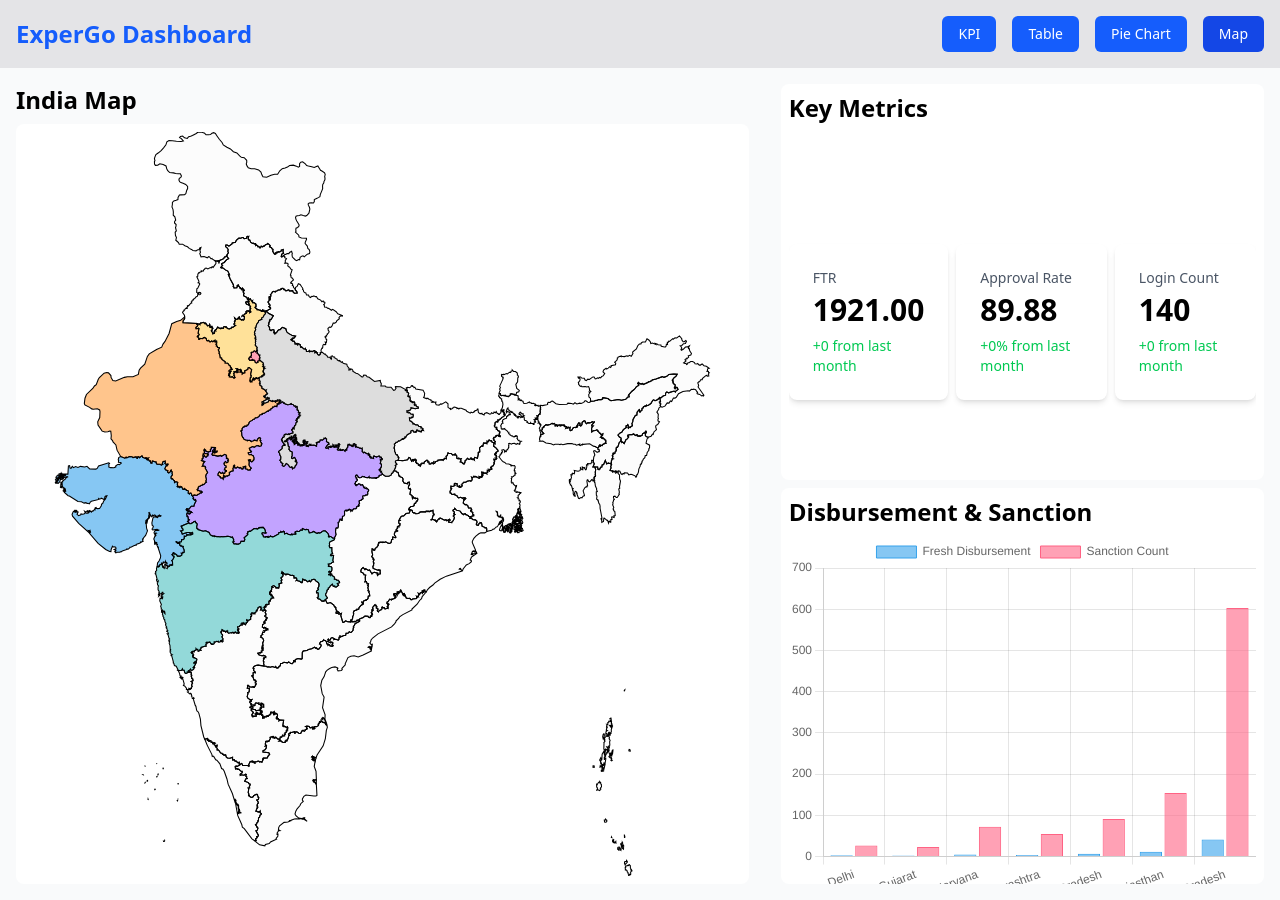
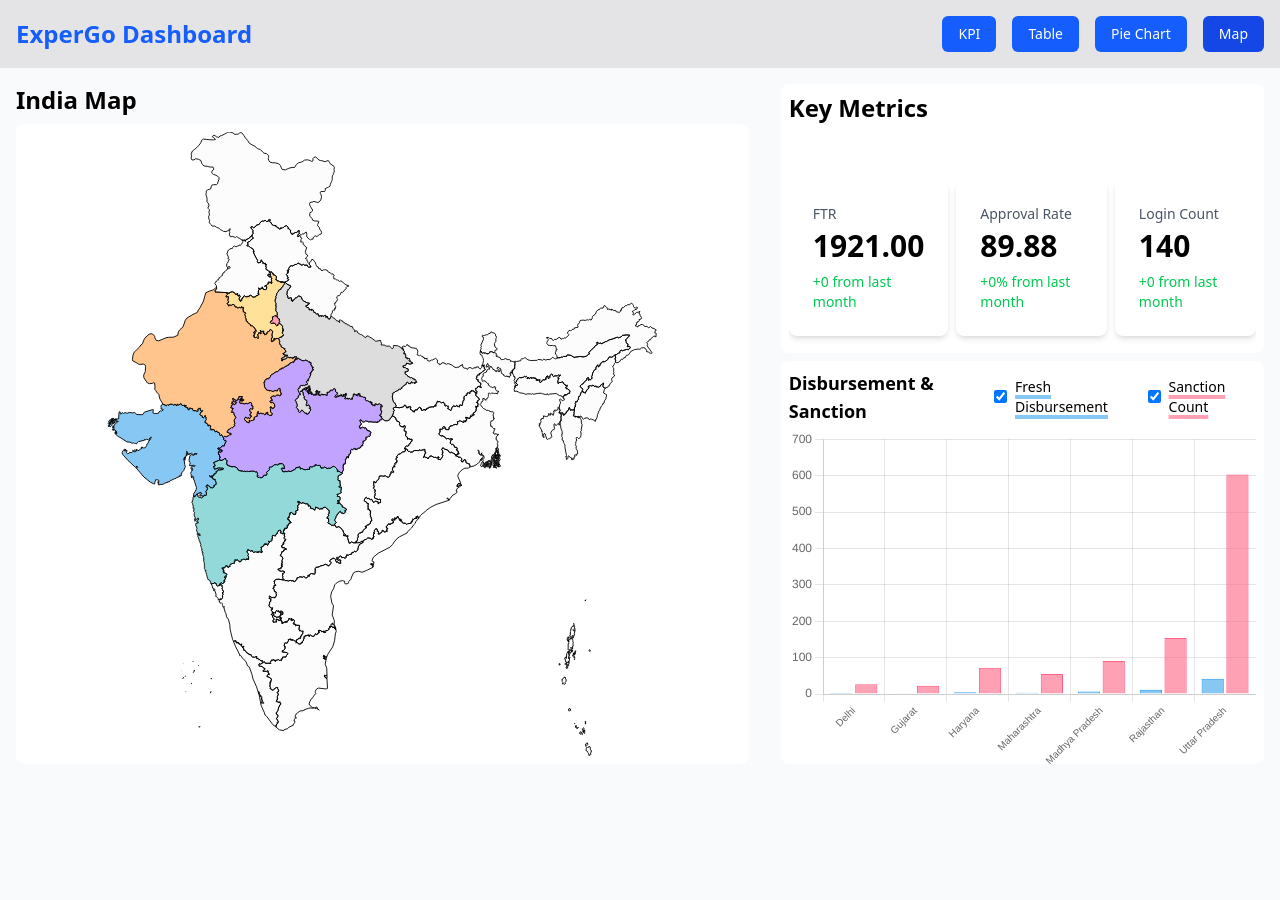
Before and after one commit to Amritesh-Bhardwaj/ExperGO-1, a Next.js app: page /map in a window 1280 px wide. After the commit the page ends 800 px from the top, so only its background shows below. Built offline with nearby package versions, Linux system fonts and the light colour scheme.

Commit message:
Adjusted Bar Graph - Checbox and Label Visibility

```diff
--- a/src/app/(dashboard)/map/page.tsx
+++ b/src/app/(dashboard)/map/page.tsx
@@ -23,7 +23,7 @@ interface Branch {
   sanctionCount: number;
   rejection: number;
   cancellation: number;
-  freshDisbAmt: number; // Added to match JSON data
+  freshDisbAmt: number;
 }
 
 interface Region {
@@ -33,7 +33,7 @@ interface Region {
   sanctionCount: number;
   rejection: number;
   cancellation: number;
-  freshDisbAmt: number; // Added to match JSON data
+  freshDisbAmt: number;
   branches: Branch[];
 }
 
@@ -44,7 +44,7 @@ interface State {
   sanctionCount: number;
   rejection: number;
   cancellation: number;
-  freshDisbAmt: number; // Added to match JSON data
+  freshDisbAmt: number;
   regions: Region[];
 }
 
@@ -60,6 +60,9 @@ interface TableData {
 }
 
 export default function MapPage() {
+  // Chart data series visibility state
+  const [datasetVisibility, setDatasetVisibility] = useState<boolean[]>([true, true]);
+
   const processData = (data: TableData) => {
     const states = data.tableData
       .filter((state) => state.id !== "grandTotal") // Exclude Grand Total
@@ -68,7 +71,7 @@ export default function MapPage() {
         ftr: state.wip,
         approvalRate: state.sanctionCount / (state.sanctionCount + state.rejection + state.cancellation),
         loginCount: state.regions.length * 10,
-        freshDisbursement: state.freshDisbAmt, // Use actual freshDisbAmt from JSON
+        freshDisbursement: state.freshDisbAmt,
       }));
 
     const grandTotals = states.reduce(
@@ -100,31 +103,59 @@ export default function MapPage() {
     ? states.find((state) => state.name === selectedState)
     : { name: "India", ...grandTotals };
 
-  // Bar chart data logic
-  const getBarChartData = () => {
-    if (!selectedState) {
-      // No state selected: Show all states
-      return {
-        labels: states.map((state) => state.name),
-        datasets: [
+  // Toggle visibility for a dataset
+  const toggleDatasetVisibility = (index: number) => {
+    setDatasetVisibility((prev) => {
+      const newVisibility = [...prev];
+      newVisibility[index] = !newVisibility[index];
+      return newVisibility;
+    });
+  };
+
+  // Define dataset properties with colors for consistency
+  const datasetProperties = [
     {
       label: "Fresh Disbursement",
-            data: states.map((state) => state.freshDisbursement),
       backgroundColor: "rgba(54, 162, 235, 0.6)",
       borderColor: "rgba(54, 162, 235, 1)",
-            borderWidth: 1,
     },
     {
       label: "Sanction Count",
-            data: states.map((state) => state.sanctionCount),
       backgroundColor: "rgba(255, 99, 132, 0.6)",
       borderColor: "rgba(255, 99, 132, 1)",
+    }
+  ];
+
+  // Bar chart data logic
+  const getBarChartData = () => {
+    let labels: string[] = [];
+    let datasets: any[] = [];
+
+    if (!selectedState) {
+      // No state selected: Show all states
+      labels = states.map((state) => state.name);
+
+      // Only add visible datasets
+      if (datasetVisibility[0]) {
+        datasets.push({
+          label: datasetProperties[0].label,
+          data: states.map((state) => state.freshDisbursement),
+          backgroundColor: datasetProperties[0].backgroundColor,
+          borderColor: datasetProperties[0].borderColor,
           borderWidth: 1,
-          },
-        ],
-      };
+        });
       }
 
+      if (datasetVisibility[1]) {
+        datasets.push({
+          label: datasetProperties[1].label,
+          data: states.map((state) => state.sanctionCount),
+          backgroundColor: datasetProperties[1].backgroundColor,
+          borderColor: datasetProperties[1].borderColor,
+          borderWidth: 1,
+        });
+      }
+    } else {
       const selectedStateData = states.find((state) => state.name === selectedState);
       if (!selectedStateData) {
         return { labels: [], datasets: [] }; // Fallback
@@ -132,66 +163,101 @@ export default function MapPage() {
 
       if (selectedStateData.regions.length > 1) {
         // Multiple regions: Show region data
-      return {
-        labels: selectedStateData.regions.map((region) => region.name),
-        datasets: [
-          {
-            label: "Fresh Disbursement",
+        labels = selectedStateData.regions.map((region) => region.name);
+
+        if (datasetVisibility[0]) {
+          datasets.push({
+            label: datasetProperties[0].label,
             data: selectedStateData.regions.map((region) => region.freshDisbAmt),
-            backgroundColor: "rgba(54, 162, 235, 0.6)",
-            borderColor: "rgba(54, 162, 235, 1)",
+            backgroundColor: datasetProperties[0].backgroundColor,
+            borderColor: datasetProperties[0].borderColor,
             borderWidth: 1,
-          },
-          {
-            label: "Sanction Count",
+          });
+        }
+
+        if (datasetVisibility[1]) {
+          datasets.push({
+            label: datasetProperties[1].label,
             data: selectedStateData.regions.map((region) => region.sanctionCount),
-            backgroundColor: "rgba(255, 99, 132, 0.6)",
-            borderColor: "rgba(255, 99, 132, 1)",
+            backgroundColor: datasetProperties[1].backgroundColor,
+            borderColor: datasetProperties[1].borderColor,
             borderWidth: 1,
-          },
-        ],
-      };
+          });
+        }
       } else if (selectedStateData.regions.length === 1) {
         // Single region: Show branch data
         const region = selectedStateData.regions[0];
-      return {
-        labels: region.branches.map((branch) => branch.name),
-        datasets: [
-          {
-            label: "Fresh Disbursement",
+        labels = region.branches.map((branch) => branch.name);
+
+        if (datasetVisibility[0]) {
+          datasets.push({
+            label: datasetProperties[0].label,
             data: region.branches.map((branch) => branch.freshDisbAmt),
-            backgroundColor: "rgba(54, 162, 235, 0.6)",
-            borderColor: "rgba(54, 162, 235, 1)",
+            backgroundColor: datasetProperties[0].backgroundColor,
+            borderColor: datasetProperties[0].borderColor,
             borderWidth: 1,
-          },
-          {
-            label: "Sanction Count",
-            data: region.branches.map((branch) => branch.sanctionCount),
-            backgroundColor: "rgba(255, 99, 132, 0.6)",
-            borderColor: "rgba(255, 99, 132, 1)",
-            borderWidth: 1,
-          },
-        ],
-      };
+          });
         }
 
-    return { labels: [], datasets: [] }; // Fallback
+        if (datasetVisibility[1]) {
+          datasets.push({
+            label: datasetProperties[1].label,
+            data: region.branches.map((branch) => branch.sanctionCount),
+            backgroundColor: datasetProperties[1].backgroundColor,
+            borderColor: datasetProperties[1].borderColor,
+            borderWidth: 1,
+          });
+        }
+      }
+    }
+
+    return { labels, datasets };
   };
 
   const barChartOptions = {
     responsive: true,
     maintainAspectRatio: false,
     plugins: {
-      legend: { position: "top" as const },
+      legend: { display: false }, // Hide default legend since we're using custom checkboxes
+      tooltip: {
+        callbacks: {
+          label: function(context: { dataset: { label: any; }; parsed: { y: any; }; }) {
+            return `${context.dataset.label}: ${context.parsed.y}`;
+          }
+        }
+      }
     },
     scales: {
-      y: { beginAtZero: true },
+      y: {
+        beginAtZero: true,
+        ticks: {
+          precision: 0
+        }
       },
+      x: {
+        ticks: {
+          maxRotation: 45,
+          minRotation: 45,
+          autoSkip: false,
+          font: {
+            size: 10
+          }
+        },
+        afterFit: function(scale: { height: number; }) {
+          scale.height = 80; // Add more space for the rotated labels
+        }
+      }
+    },
+    layout: {
+      padding: {
+        bottom: 10 // Add some bottom padding
+      }
+    }
   };
 
   return (
     <div
-      className="container mx-auto flex h-screen"
+      className="container mx-auto flex h-[85vh]"
       style={{ padding: "0", overflow: "hidden" }}
     >
       {/* Left Section (Map) - 60% */}
@@ -204,8 +270,8 @@ export default function MapPage() {
 
       {/* Right Section - 40% */}
       <div className="w-2/5 pl-4 flex flex-col h-full">
-        {/* Top Section (KPIs) - 50% */}
-        <div className="bg-white rounded-lg p-2 mb-2 flex-1 overflow-hidden">
+        {/* Top Section (KPIs) - 40% instead of 50% */}
+        <div className="bg-white rounded-lg p-2 mb-2 h-[40%] overflow-hidden">
           <h2 className="text-2xl font-bold mb-2">Key Metrics</h2>
           <div className="flex justify-between items-center gap-2 h-full overflow-hidden">
             <KpiCard
@@ -232,10 +298,37 @@ export default function MapPage() {
           </div>
         </div>
 
-        {/* Bottom Section (Bar Graph) - 50% */}
-        <div className="bg-white rounded-lg p-2 flex-1 overflow-hidden">
-          <h2 className="text-2xl font-bold mb-2">Disbursement & Sanction</h2>
-          <div className="h-full">
+        {/* Bottom Section (Bar Graph) - 60% instead of 50% */}
+        <div className="bg-white rounded-lg p-2 h-[60%] overflow-hidden">
+          <div className="flex justify-between items-center mb-1">
+            <h2 className="text-lg font-bold">Disbursement & Sanction</h2>
+
+            {/* Custom Legend with Checkboxes */}
+            <div className="flex gap-4">
+              {datasetProperties.map((dataset, index) => (
+                <label
+                  key={index}
+                  className="flex items-center text-sm"
+                  style={{
+                    textDecoration: "underline",
+                    textDecorationColor: dataset.backgroundColor,
+                    textDecorationThickness: "4px",
+                    textUnderlineOffset: "3px",
+                  }}
+                >
+                  <input
+                    type="checkbox"
+                    checked={datasetVisibility[index]}
+                    onChange={() => toggleDatasetVisibility(index)}
+                    className="mr-2"
+                  />
+                  {dataset.label}
+                </label>
+              ))}
+            </div>
+          </div>
+
+          <div className="h-[calc(100%-2rem)]"> {/* Adjust height to account for heading */}
             <Bar data={getBarChartData()} options={barChartOptions} />
           </div>
         </div>
```
Lines whose indentation alone changed are shown as unchanged.
